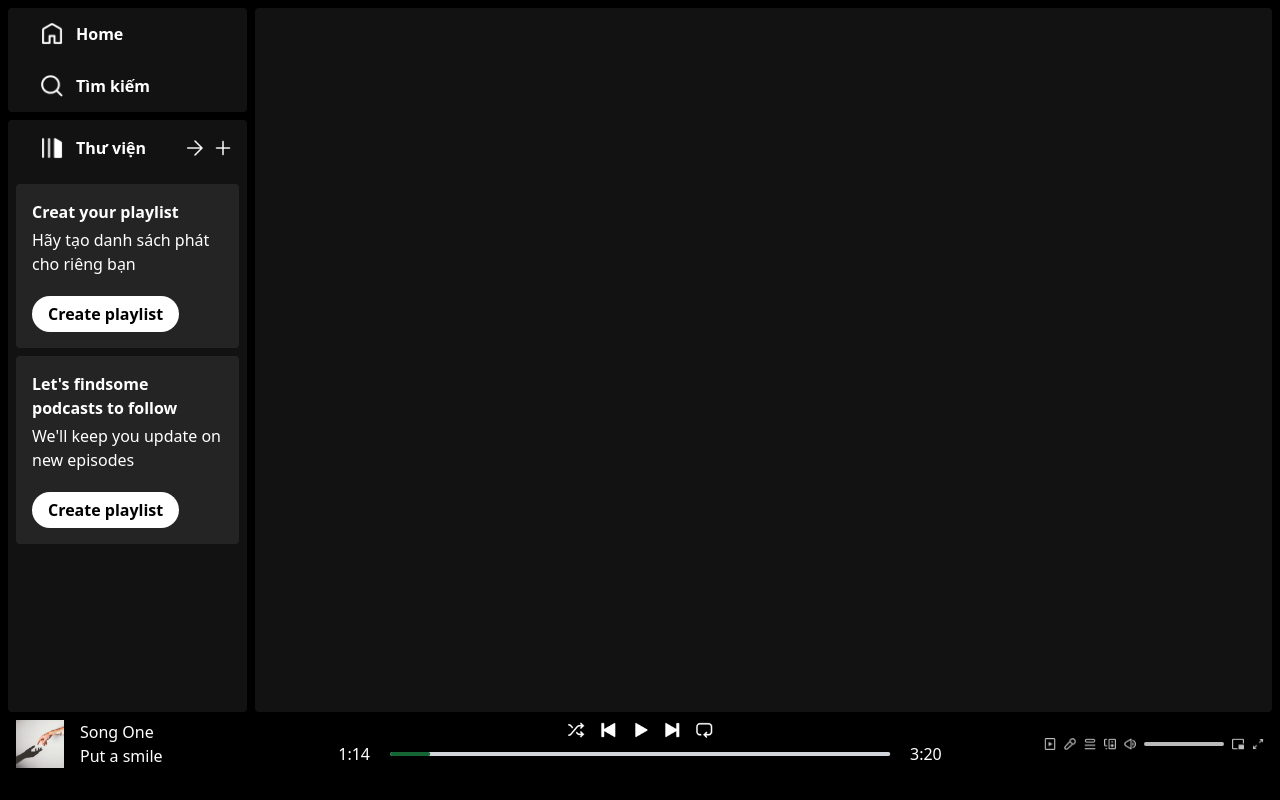
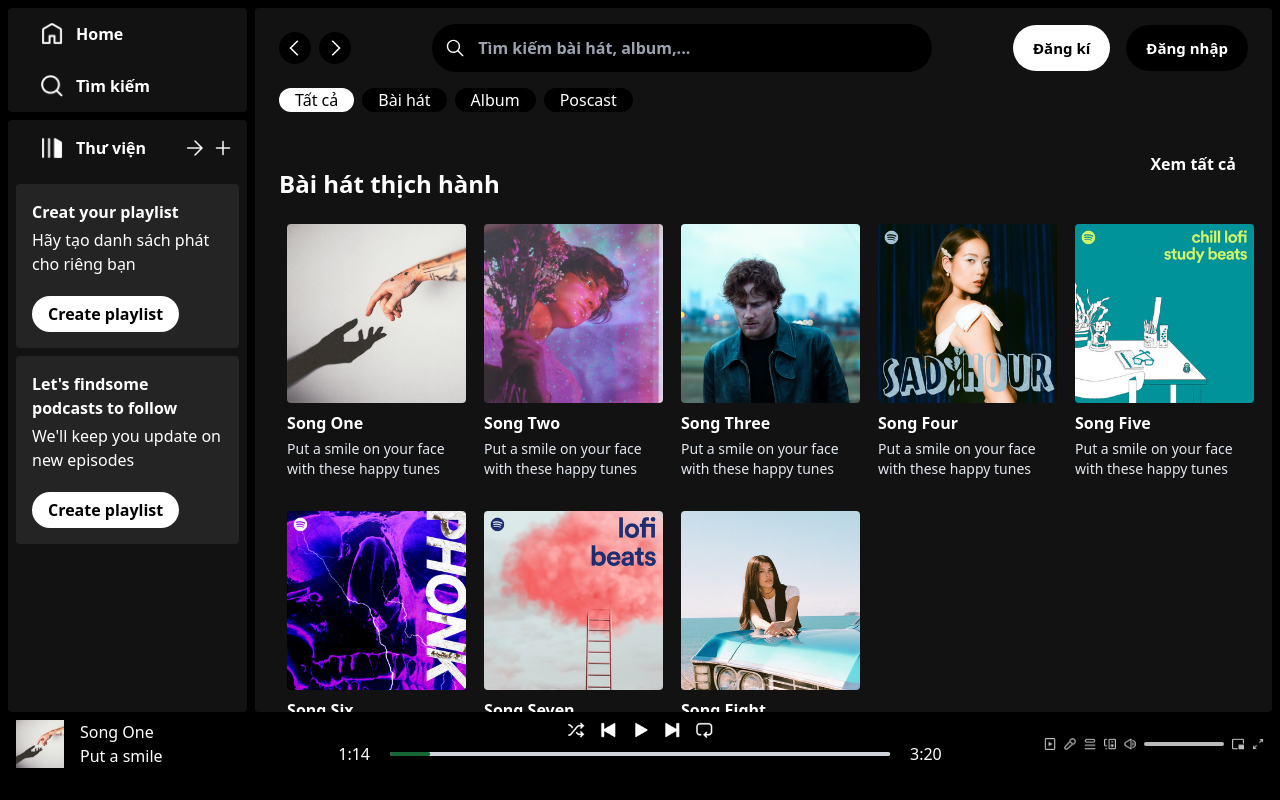
Before and after one commit to doanhdai/Music_App, a React (Vite) app in the folder music_app/: page /songs in a window 1280 px wide. Built offline with nearby package versions, Linux system fonts and the light colour scheme.

Commit message:
view artist

```diff
--- a/music_app/src/components/Display.jsx
+++ b/music_app/src/components/Display.jsx
@@ -3,11 +3,15 @@ import DisplayHome from './DisplayHome'
 import { Route, Routes, useLocation } from 'react-router-dom'
 import DisplayAlbum from './DisplayAlbum'
 import { albumsData } from '../assets/assets'
+import FullArtists from './FullArtists'
+import FullAlbums from './FullAlbums'
+import FullSongPopular from './FullSongPopular'
 
 const Display = () => {
   const displayColor = useRef()
   const location = useLocation()
-  const isAlbum = location.pathname.includes("album")
+  // const isAlbum = location.pathname.includes("album")
+  const isAlbum = /\/album(\/|$)/.test(location.pathname);
   const albumId = isAlbum ? location.pathname.slice(-1) : ""
   const bgColor = albumsData[Number(albumId)].bgColor
   console.log(albumId)
@@ -24,6 +28,11 @@ const Display = () => {
         <Routes className=''>
           <Route path='/' element={<DisplayHome /> }></Route>
           <Route path='/album/:id' element={<DisplayAlbum /> }></Route>
+          <Route path='/artist' element={<FullArtists/>}></Route>
+          <Route path='/albums' element={<FullAlbums/>}></Route>
+          <Route path='/songs' element={<FullSongPopular/>}></Route>
+
+
 
         </Routes>
     </div>
--- a/music_app/src/components/DisplayHome.jsx
+++ b/music_app/src/components/DisplayHome.jsx
@@ -5,15 +5,24 @@ import { songsData } from '../assets/assets'
 import AlbumItems from './AlbumItems'
 import SongItems from './SongItems'
 import ArtistItems from './ArtistItems'
+import { useNavigate } from 'react-router-dom'
+
 import Footer from './Footer'
 const DisplayHome = () => {
+
+      const navigate= useNavigate()
+
   return (
     <>
         <NavBar/>
 
         {/* nghệ sĩ */}
-        <div className='mb-4 pt-10'>
-          <h1 className='my-4 font-bold'>Nghệ sĩ đề xuất</h1>
+        <div className='mb-4 pt-6'>
+          <div className='flex justify-between'>
+            <h1 className='my-4 font-bold text-2xl'>Nghệ sĩ đề xuất</h1>
+            <h1 className='text-slate-200 font-bold mr-3 cursor-pointer hover:text-white'  onClick={()=>navigate(`/artist`)}> Xem tất cả</h1>
+          </div>
+          {/* <h1 className='my-4 font-bold'>Nghệ sĩ đề xuất</h1> */}
           <div className='flex overflow-auto'>
             {albumsData.map((item, index) => (
               <ArtistItems key={index} name={item.name} desc={item.desc} id={item.id} img={item.image} />
@@ -24,7 +33,10 @@ const DisplayHome = () => {
 
             {/* bài hát */}
         <div className='mb-4 pt-10'>
-          <h1 className='my-4 font-bold'>Top các bài hát thịch hành</h1>
+          <div className='flex justify-between'>
+            <h1 className='my-4 font-bold text-2xl'>Album đề xuất đề xuất</h1>
+            <h1 className='font-bold mr-3 cursor-pointer' onClick={()=>navigate(`/albums`)}> Xem tất cả</h1>
+          </div>
           <div className='flex overflow-auto'>
             {albumsData.map((item, index) => (
               <AlbumItems key={index} name={item.name} desc={item.desc} id={item.id} img={item.image} />
@@ -35,7 +47,10 @@ const DisplayHome = () => {
 
             {/* album đề xuất  */}
         <div className='mb-4 pt-10'>
-          <h1 className='my-4 font-bold'>Album đề xuất</h1>
+          <div className='flex justify-between'>
+            <h1 className='my-4 font-bold text-2xl'>Bài hát thịch hành</h1>
+            <h1 className='font-bold mr-3 cursor-pointer' onClick={()=>navigate(`/songs`)}> Xem tất cả</h1>
+          </div>
           <div className='flex overflow-auto'>
             {songsData.map((item, index) => (
               <SongItems key={index} name={item.name} desc={item.desc} id={item.id} img={item.image} />
--- /dev/null
+++ b/music_app/src/components/FullAlbums.jsx
@@ -0,0 +1,31 @@
+import React from 'react'
+import { useNavigate } from 'react-router-dom'
+import { albumsData, assets, songsData } from '../assets/assets'
+import NavBar from './NavBar'
+import ArtistItems from './ArtistItems'
+import AlbumItems from './AlbumItems'
+import Footer from './Footer'
+
+const FullAlbums = () => {
+  return (
+    <div>
+        <NavBar/>
+            <div className='mb-4 pt-10'>
+                <div className='flex justify-between'>
+                    <h1 className='my-4 font-bold text-2xl'>Album đề xuất đề xuất</h1>
+                    <h1 className='font-bold mr-3 cursor-pointer' onClick={()=>navigate(`/albums`)}> Xem tất cả</h1>
+                </div>
+                <div className='grid grid-cols-1 gap-4 sm:grid-cols-2 md:grid-cols-3 lg:grid-cols-4 xl:grid-cols-5 2xl:grid-cols-6'>
+                    {albumsData.map((item, index) => (
+                    <AlbumItems key={index} name={item.name} desc={item.desc} id={item.id} img={item.image} />
+                    ) )}
+                </div>
+
+                </div>
+            <Footer/>
+
+    </div>
+  )
+}
+
+export default FullAlbums
--- /dev/null
+++ b/music_app/src/components/FullArtists.jsx
@@ -0,0 +1,33 @@
+import React from 'react'
+import { useNavigate } from 'react-router-dom'
+import { albumsData, assets, songsData } from '../assets/assets'
+import NavBar from './NavBar'
+import ArtistItems from './ArtistItems'
+import Footer from './Footer'
+
+const FullArtists = () => {
+    // const {id} = useParams()
+
+
+    // const navigate= useNavigate()
+
+    return (
+        <>
+            <NavBar/>
+            <div className='mb-4 pt-6'>
+                <div className='flex justify-between'>
+                    <h1 className='my-4 font-bold text-2xl'>Nghệ sĩ đề xuất</h1>
+                    {/* <h1 className='text-slate-200 font-bold mr-3 cursor-pointer' onClick={()=>navigate(`/artist`)}> Xem tất cả</h1> */}
+                </div>
+                <div className='grid grid-cols-1 gap-4 sm:grid-cols-2 md:grid-cols-3 lg:grid-cols-4 xl:grid-cols-5 2xl:grid-cols-6'>
+                    {songsData.map((item, index) => (
+                        <ArtistItems key={index} name={item.name} desc={item.desc} id={item.id} img={item.image} />
+                    ))}
+                </div>
+            </div>
+            <Footer/>
+        </>
+    )
+}
+
+export default FullArtists
--- /dev/null
+++ b/music_app/src/components/FullSongPopular.jsx
@@ -0,0 +1,27 @@
+import React from 'react'
+import { useNavigate } from 'react-router-dom'
+import { albumsData, assets, songsData } from '../assets/assets'
+import NavBar from './NavBar'
+import SongItems from './SongItems'
+import Footer from './Footer'
+const FullSongPopular = () => {
+  return (
+    <>
+    <NavBar/>
+    <div className='mb-4 pt-10'>
+          <div className='flex justify-between'>
+            <h1 className='my-4 font-bold text-2xl'>Bài hát thịch hành</h1>
+            <h1 className='font-bold mr-3 cursor-pointer'> Xem tất cả</h1>
+          </div>
+          <div className='grid grid-cols-1 gap-4 sm:grid-cols-2 md:grid-cols-3 lg:grid-cols-4 xl:grid-cols-5 2xl:grid-cols-6'>
+            {songsData.map((item, index) => (
+              <SongItems key={index} name={item.name} desc={item.desc} id={item.id} img={item.image} />
+            ))}
+          </div>
+        </div>
+    <Footer/>
+    </>
+  )
+}
+
+export default FullSongPopular
--- a/music_app/src/components/NavBar.jsx
+++ b/music_app/src/components/NavBar.jsx
@@ -1,4 +1,4 @@
-    import React from 'react'
+   import React, { useState } from 'react';
     import { IoIosSearch } from "react-icons/io";
     import { assets } from '../assets/assets'
 import { useNavigate } from 'react-router-dom'
@@ -6,9 +6,12 @@ import { useNavigate } from 'react-router-dom'
     const NavBar = () => {
     const navigate =useNavigate()
 
+
+
     return (
-        <>
-            <div className='w-full flex justify-between items-center font-semibold'>
+        // className='sticky bg-[#121212] top-0 z-50'
+        <div >
+            <div className='w-full flex justify-between items-center font-semibold '>
                 <div className='flex items-center gap-2'>
                     <img onClick={()=> navigate(-1)} className='w-8 h-8 bg-black p-2 rounded-full cursor-pointer' src={assets.arrow_left} alt="Arrow left" />
                     <img onClick={()=> navigate(1)} className='w-8 h-8 bg-black p-2 rounded-full cursor-pointer' src={assets.arrow_right} alt="Arrow right" />
@@ -32,14 +35,14 @@ import { useNavigate } from 'react-router-dom'
                 </div>
             </div>
             <div className='flex items-center gap-2 mt-4'>
-                <p className='bg-white text-black px-4 py-0 rounded-2xl cursor-pointer'>All</p>
-                <p className='bg-black  px-4 py-0 rounded-2xl cursor-pointer'>Music</p>
-                <p className='bg-black  px-4 py-0 rounded-2xl cursor-pointer'>Album</p>
-                <p className='bg-black  px-4 py-0 rounded-2xl cursor-pointer'>Poscast</p>
+                <p className='bg-white text-black px-4 py-0 rounded-2xl cursor-pointer'>Tất cả</p>
+                <p className='bg-black  px-4 py-0 rounded-2xl cursor-pointer' onClick={()=> navigate(`/songs`)}>Bài hát</p>
+                <p className='bg-black  px-4 py-0 rounded-2xl cursor-pointer' onClick={()=> navigate(`/albums`)}>Album</p>
+                <p className='bg-black  px-4 py-0 rounded-2xl cursor-pointer' onClick={()=> navigate(`/songs`)}>Poscast</p>
 
 
             </div>
-        </>
+        </div>
     )
     }
 
```
